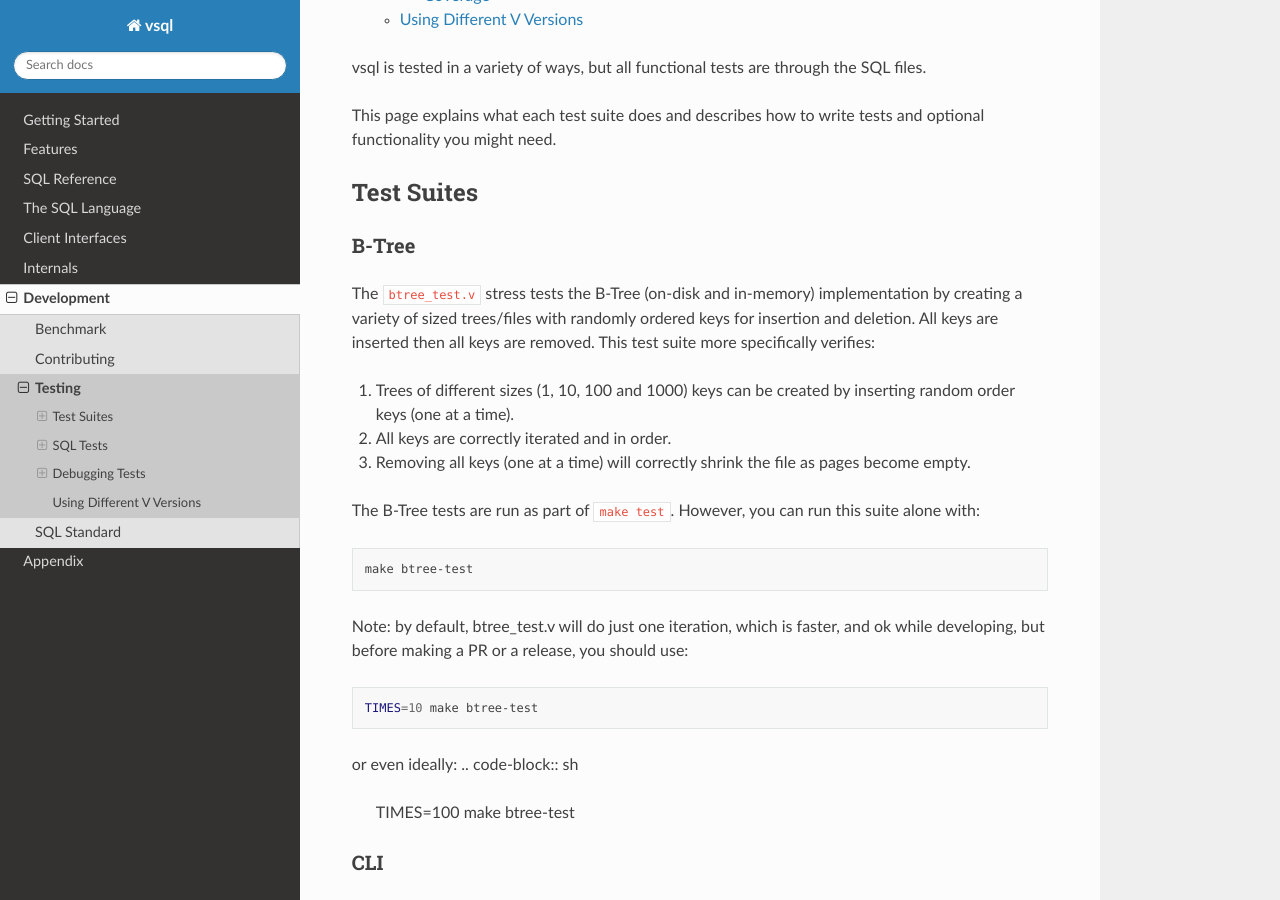
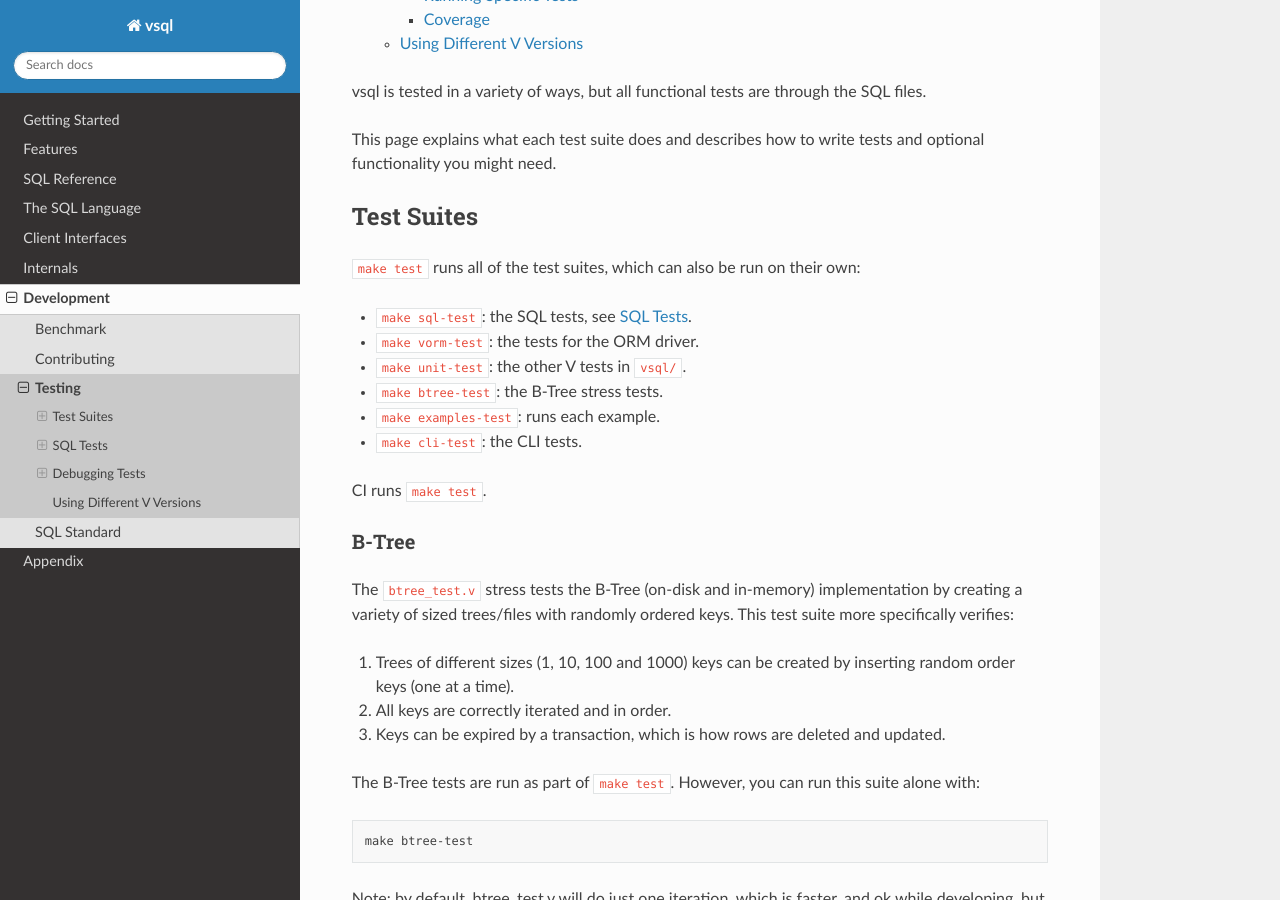
Before and after one commit to elliotchance/vsql, a Sphinx documentation site: the page built from docs/testing.rst, in a window 1280 px wide and 900 px high, scrolled down 788 px. Built offline with Sphinx 7.4.7 and the Read the Docs theme 3.1.0, drawn with Linux system fonts in a browser that asks for light colours; some of the changed text lies outside the part shown.

Commit message:
orm: Move the ORM driver into a vorm module
The ORM driver was methods on vsql.Connection, so the vsql module depended on
V's orm module and counted it in the SQL test coverage. It's now its own vorm
module with a vorm.DB that wraps a vsql.Connection:

    mut db := vorm.open('test.vsql')!
    sql db { ... }!
    db.conn.query('...')!

This is a breaking change for ORM users, who used vsql.open() directly. The
driver is split into files for the connection, queries, tables and values.

To be outside of the vsql module, the driver needed Type and SQLType to be
public (they were already used by public fields), and a new
Connection.store_assignment() to convert a value to a column type.

"make vorm-test" runs its tests and prints their coverage of vorm/ (like
"make sql-test" for vsql/). It fails unless every line is covered, which it is
with a new test for reading columns into fields of a different type.

"make test" now only runs the other targets, so that it runs every test suite:
sql-test, vorm-test, a new unit-test, btree-test, examples-test (which was
"make examples") and cli-test. CI only runs "make test", and bin/vsql is rebuilt
when a source file changes, so that cli-test doesn't use an old binary.

Co-Authored-By: Claude Opus 5.5 <noreply@anthropic.com>

```diff
--- a/docs/testing.rst
+++ b/docs/testing.rst
@@ -12,17 +12,28 @@ and optional functionality you might need.
 Test Suites
 -----------
 
+``make test`` runs all of the test suites, which can also be run on their own:
+
+- ``make sql-test``: the SQL tests, see `SQL Tests`_.
+- ``make vorm-test``: the tests for the ORM driver.
+- ``make unit-test``: the other V tests in ``vsql/``.
+- ``make btree-test``: the B-Tree stress tests.
+- ``make examples-test``: runs each example.
+- ``make cli-test``: the CLI tests.
+
+CI runs ``make test``.
+
 B-Tree
 ^^^^^^
 
 The ``btree_test.v`` stress tests the B-Tree (on-disk and in-memory)
 implementation by creating a variety of sized trees/files with randomly ordered
-keys for insertion and deletion. All keys are inserted then all keys are
-removed. This test suite more specifically verifies:
+keys. This test suite more specifically verifies:
 
 1. Trees of different sizes (1, 10, 100 and 1000) keys can be created by inserting random order keys (one at a time).
 2. All keys are correctly iterated and in order.
-3. Removing all keys (one at a time) will correctly shrink the file as pages become empty.
+3. Keys can be expired by a transaction, which is how rows are deleted and
+   updated.
 
 The B-Tree tests are run as part of ``make test``. However, you can run this
 suite alone with:
@@ -129,7 +140,7 @@ Run all examples with:
 
 .. code-block:: sh
 
-   make examples
+   make examples-test
 
 Or, you can run a single example with (notice there is no ``.v`` extension on
 the path):
@@ -143,6 +154,24 @@ Connection
 
 The connection test suite is responsible for testing that various operations
 from concurrent connections do not cause race conditions and other anomalies.
+
+ORM
+^^^
+
+``vorm/vorm_test.v`` tests the ORM driver (see :doc:`v-orm`) with V's
+``sql db { ... }`` syntax. It's run as part of ``make test``, or on its own
+with:
+
+.. code-block:: sh
+
+   make vorm-test
+
+Like ``make sql-test``, it also prints how many lines of ``vorm/`` are covered
+(see Coverage below). ``make vorm-test-uncovered`` prints each line that wasn't
+covered.
+
+The tests must cover every line of ``vorm/``, so ``make vorm-test`` fails if
+they don't (unless ``$COVERAGE`` is ``0``).
 
 SQL
 ^^^
@@ -503,8 +532,9 @@ viewer (such as the "Coverage Gutters" extension for VS Code). When only some of
 the tests are run (such as with ``$TEST``, ``$MEMORY`` or ``$FILE``) the
 coverage is only for those tests.
 
-``make test`` runs the SQL tests with ``make sql-test``, so CI also shows the
-coverage (in the log and the summary of the run).
+``make test`` runs the SQL tests with ``make sql-test`` and the ORM tests with
+``make vorm-test``, so CI also shows the coverage (in the log and the summary of
+the run).
 
 Coverage makes the tests a few seconds slower. Set ``$COVERAGE`` to ``0`` to
 turn it off:
@@ -512,6 +542,10 @@ turn it off:
 .. code-block:: sh
 
    COVERAGE=0 make sql-test
+   COVERAGE=0 make vorm-test
+
+``make vorm-test`` doesn't require 100% coverage of ``vorm/`` when it's turned
+off.
 
 Using Different V Versions
 --------------------------
```
Also changed, not shown: docs/v-client-library-docs.rst (+46 -3 lines), docs/v-orm.rst (+11 -5 lines), 13 other files.
